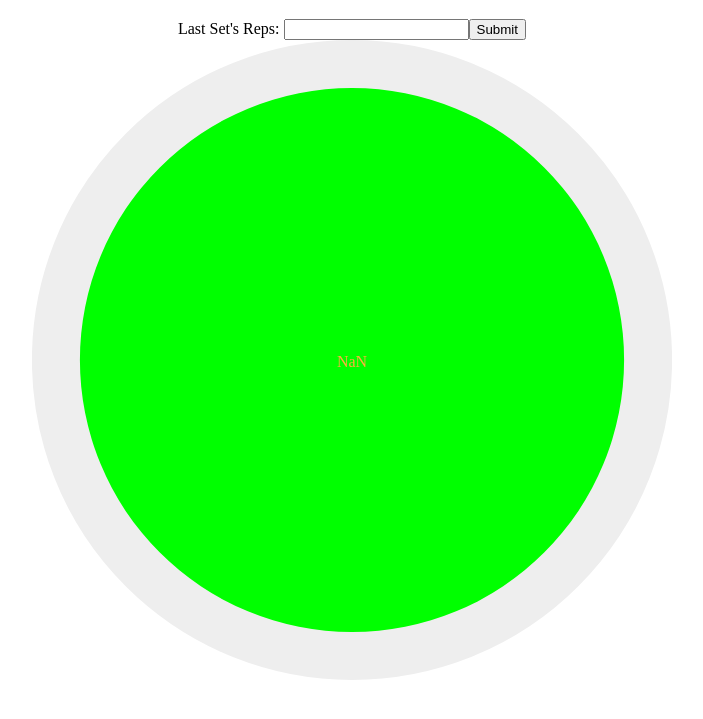
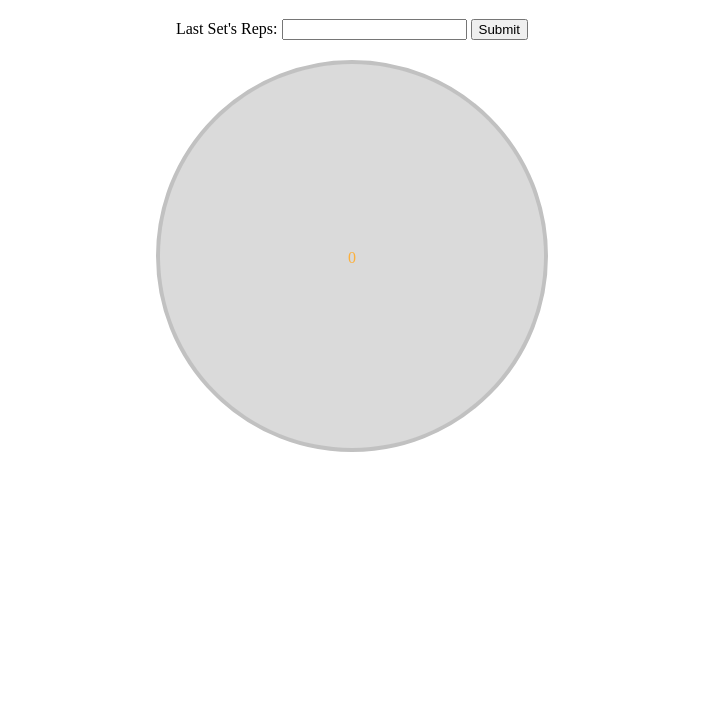
Before and after one commit to nklunder/workout-timer, a plain HTML site: page index.html in a window 1280 px wide. Shown: the part 61-780 px from the top of the page, without its empty margins (288-991 px from the left). Drawn offline with Linux system fonts and the light colour scheme.

Commit message:
wrap inputs in form for better semantics, fix timer text

```diff
--- a/css/main.css
+++ b/css/main.css
@@ -4,6 +4,7 @@ body {
 }
 
 #display {
-  margin: auto;
+  margin: 1em auto;
   width: 50%;
+  max-width: 400px;
 }
--- a/index.html
+++ b/index.html
@@ -7,7 +7,10 @@
 </head>
 <body>
   <h1>Rest Timer</h1>
-  <label for="reps">Last Set's Reps: </label><input type="number" id="reps"><button id="reps-button">Submit</button>
+  <form action="" id="reps-form">
+    <label for="reps">Last Set's Reps: </label><input type="number" id="reps-input">
+    <input type="submit">
+  </form>
   <div id="display">
 
   </div>
--- a/js/app.js
+++ b/js/app.js
@@ -1,27 +1,32 @@
 function startCountdown(seconds) {
   seconds = seconds * 1000; // convert seconds into millisecons
   circle.set(1);
-  circle.animate(0, { duration: seconds }, function() {
+  circle.animate(0, {
+    duration: seconds,
+    step: function(state, bar) {
+        bar.setText((bar.value() * (this.duration / 1000)).toFixed(0));
+      }
+    },
+    function() {
     circle.setText("Done!");
   });
 }
 
-var repsInput = document.getElementById("reps");
-var repsBtn = document.getElementById("reps-button");
+var circle = new ProgressBar.Circle('#display', {
+  fill: "#DADADA",
+  color: '#FCB03C',
+  strokeWidth: 4,
+  trailColor: "#C1C1C1",
+  trailWidth: 2,
+  text: {
+    value: '0'
+  }
+});
 
-repsBtn.addEventListener("click", function() {
+var repsForm = document.getElementById("reps-form");
+repsForm.addEventListener("submit", function (e) {
+  e.preventDefault();
+  var repsInput = document.getElementById("reps-input");
+  alert(repsInput.value);
   startCountdown(repsInput.value);
 });
-
-var circle = new ProgressBar.Circle('#display', {
-  color: '#FCB03C',
-  strokeWidth: 10,
-  trailWidth: 15,
-  fill: "lime",
-  text: {
-    value: '0'
-  },
-  step: function(state, bar) {
-    bar.setText((bar.value() * (this.duration / 1000)).toFixed(0));
-  }
-});
```
